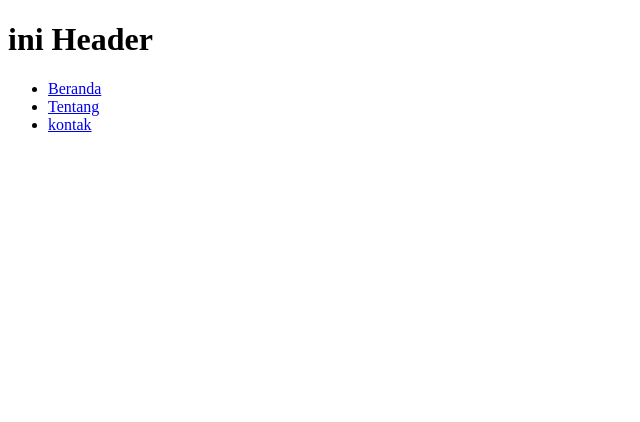
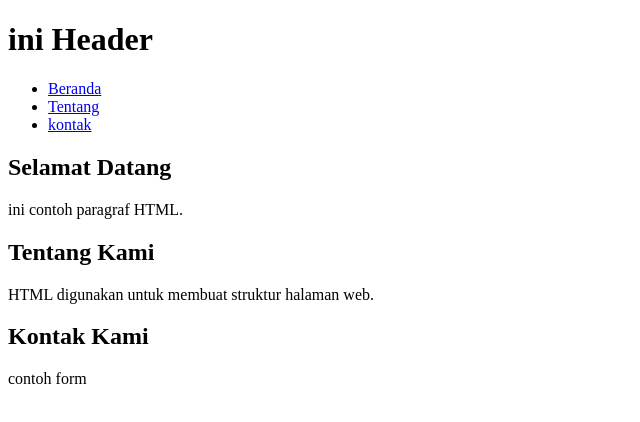
Before and after one commit to afdall22/2511500077-PWD-GB1J-2526O, a plain HTML site: page pertemuan-02/emmet.html in a window 1280 px wide. Shown: the whole page, without its empty margins (0-640 px from the left). Drawn offline with Linux system fonts and the light colour scheme.

Commit message:
main dokumen

```diff
--- a/pertemuan-02/emmet.html
+++ b/pertemuan-02/emmet.html
@@ -17,13 +17,17 @@
         </nav>
     </header>
     <main>
-        <section>
-            <h2></h2>
-            <p></p>
+        <section id="#home">
+            <h2>Selamat Datang</h2>
+            <p>ini contoh paragraf HTML.</p>
         </section>
-        <section>
-            <h2></h2>
-            <p></p>
+        <section id="#about">
+            <h2>Tentang Kami</h2>
+            <p>HTML digunakan untuk membuat struktur halaman web.</p>
+        </section>
+        <section id="#contact">
+            <h2>Kontak Kami</h2>
+            <p>contoh form</p>
         </section>
     </main>
     <footer>
```
